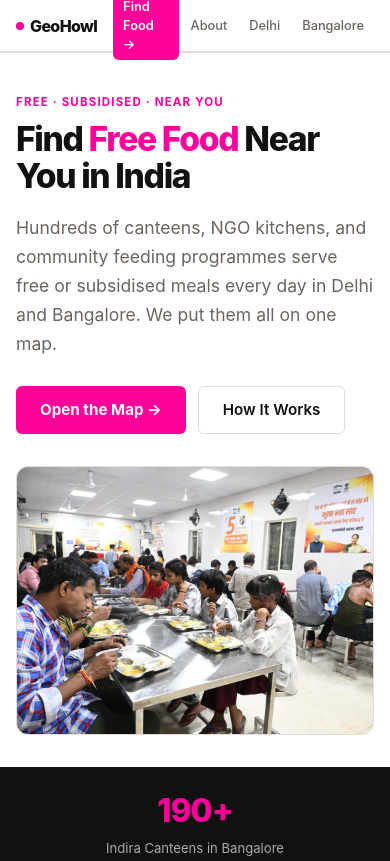
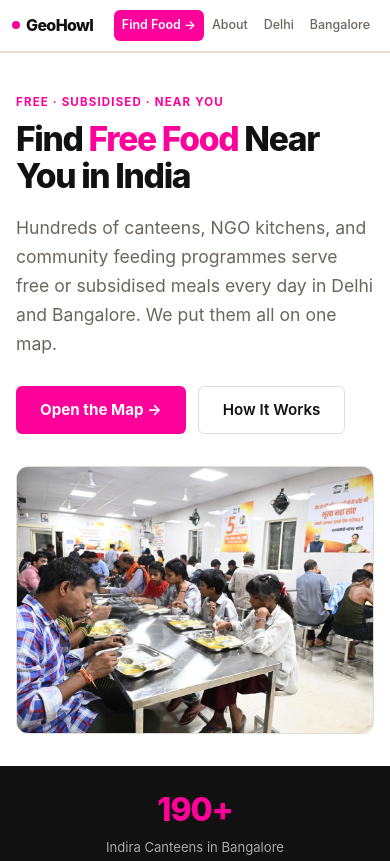
Before and after one commit to crizah/unsure-palm-tree, a website: page web/src/index.html in a window 390 px wide. Shown: the top 861 px of the page. Drawn offline with Linux system fonts and the light colour scheme.

Commit message:
the things i do for marks

```diff
--- a/web/src/css/app.css
+++ b/web/src/css/app.css
@@ -13,7 +13,8 @@
   --tap: 44px;
 }
 * { box-sizing: border-box; margin: 0; padding: 0; }
-html, body { height: 100%; }
+html, body { height: auto; min-height: 100%; }
+body.locate { height: 100%; overflow: hidden; }
 body {
   font-family: -apple-system, BlinkMacSystemFont, 'Segoe UI', Roboto, sans-serif;
   background: var(--bg); color: var(--text); line-height: 1.5;
@@ -24,7 +25,6 @@ button { cursor: pointer; }
 :focus-visible { outline: 2px solid var(--text); outline-offset: 2px; }
 
 /* ---- /locate layout ---- */
-body.locate { overflow: hidden; }
 .app { position: fixed; inset: 0; display: flex; }
 #map { flex: 1; min-width: 0; background: #e8e8e8; }
 
@@ -339,9 +339,11 @@ body.home, body.about, body.blog {
   .stat-item:last-child { border-bottom: 0; }
 }
 @media (max-width: 600px) {
-  .site-nav { padding: 0 16px; height: 52px; }
+  .site-nav { padding: 0 12px; height: auto; flex-wrap: wrap; gap: 0; padding: 10px 12px; }
   .site-logo { font-size: 1rem; }
-  .site-nav ul a { padding: 6px 10px; font-size: 0.8rem; }
+  .site-nav ul { overflow-x: auto; scrollbar-width: none; gap: 0; }
+  .site-nav ul::-webkit-scrollbar { display: none; }
+  .site-nav ul a { padding: 6px 8px; font-size: 0.78rem; white-space: nowrap; }
   .wrap, .section, .section-alt .wrap { padding-left: 16px; padding-right: 16px; }
   .home-hero { padding: 36px 16px 32px; }
   .home-hero-text h1 { font-size: 2.1rem; }
```
